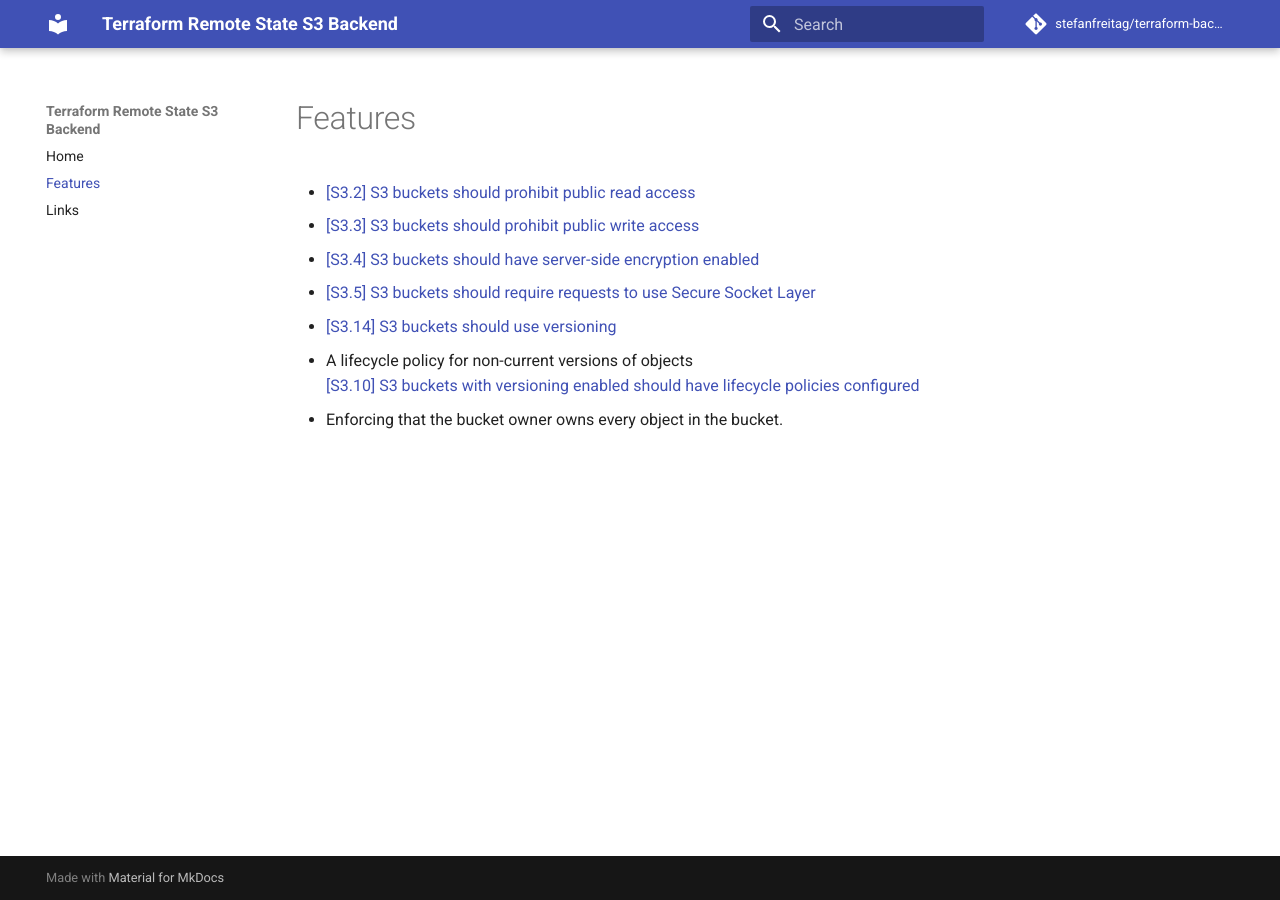
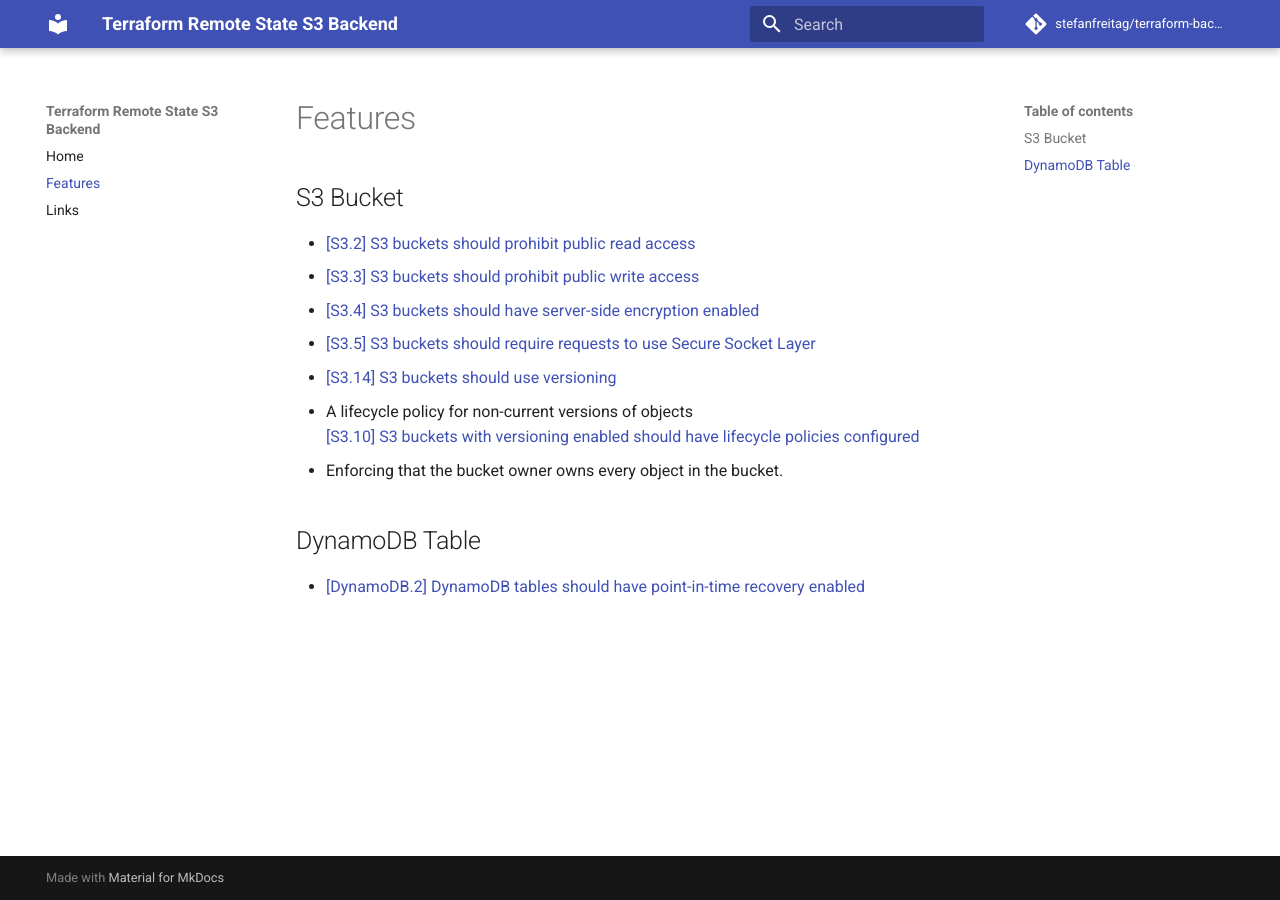
Before and after one commit to stefanfreitag/terraform-backend-s3-bucket, an MkDocs documentation site: the page built from docs/features.md, in a window 1280 px wide. Built offline with MkDocs 1.6.1 and Material for MkDocs 9.7.7, drawn with Linux system fonts in a browser that asks for light colours; comment, search, counter and statistics services are not loaded.

Commit message:
feat: added test for DynamoDB table (#38)

```diff
--- a/docs/features.md
+++ b/docs/features.md
@@ -1,4 +1,6 @@
 # Features
+
+## S3 Bucket
 
 - [[S3.2] S3 buckets should prohibit public read access](https://docs.aws.amazon.com/securityhub/latest/userguide/s3-controls.html#s3-2)
 - [[S3.3] S3 buckets should prohibit public write access](https://docs.aws.amazon.com/securityhub/latest/userguide/s3-controls.html#s3-3)
@@ -8,3 +10,7 @@
 - A lifecycle policy for non-current versions of objects
   [[S3.10] S3 buckets with versioning enabled should have lifecycle policies configured](https://docs.aws.amazon.com/securityhub/latest/userguide/s3-controls.html#s3-10)
 - Enforcing that the bucket owner owns every object in the bucket.
+
+## DynamoDB Table
+
+- [[DynamoDB.2] DynamoDB tables should have point-in-time recovery enabled](https://docs.aws.amazon.com/securityhub/latest/userguide/dynamodb-controls.html#dynamodb-2)
```
Also changed, not shown: 1 other file.
